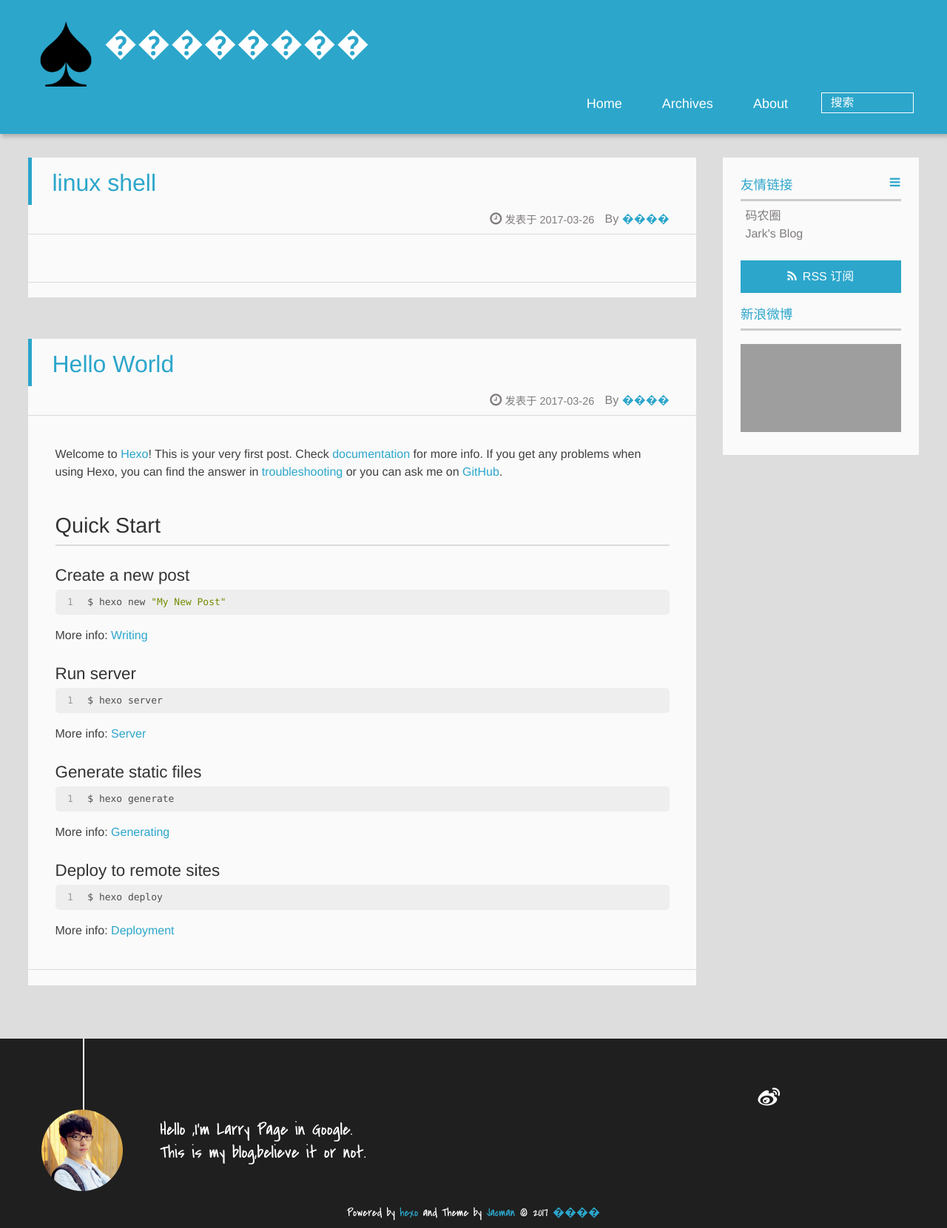
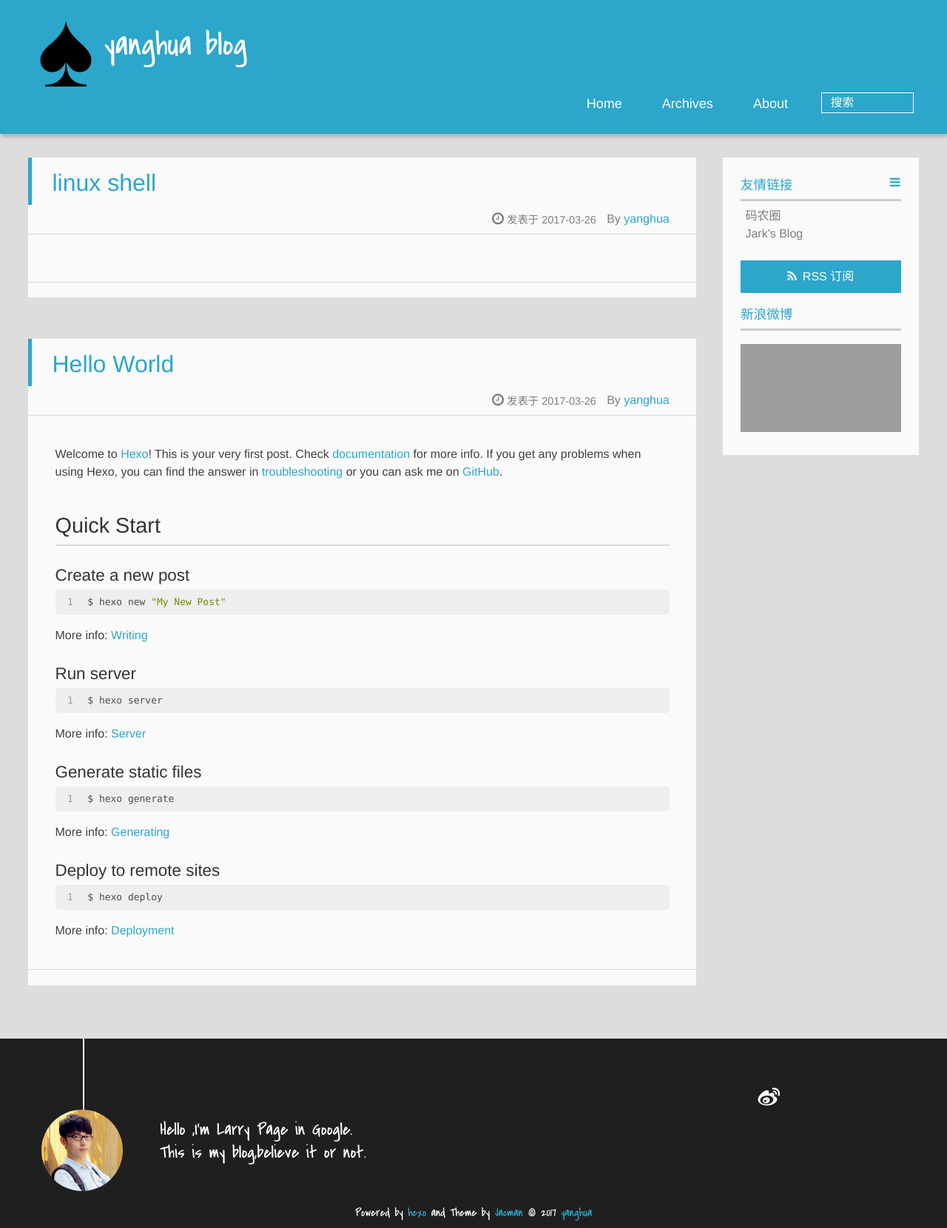
Before and after one commit to kankankankan/kankankankan.github.io, a plain HTML site: page index.html in a window 1280 px wide. Shown: the whole page at 74% size. Drawn offline with Linux system fonts and the light colour scheme; grey boxes are pictures that could not be loaded; a script that the page names is missing.

Commit message:
Site updated: 2017-03-27 09:59:07

```diff
--- a/index.html
+++ b/index.html
@@ -4,22 +4,22 @@
 <head>
   <meta charset="UTF-8">
 
-    <title>��������</title>
+    <title>yanghua blog</title>
     <meta name="viewport" content="width=device-width, initial-scale=1,user-scalable=no">
 
-    <meta name="author" content="����">
+    <meta name="author" content="yanghua">
 
 
 
     <meta property="og:type" content="website">
-<meta property="og:title" content="��������">
+<meta property="og:title" content="yanghua blog">
 <meta property="og:url" content="http://yoursite.com/index.html">
-<meta property="og:site_name" content="��������">
+<meta property="og:site_name" content="yanghua blog">
 <meta name="twitter:card" content="summary">
-<meta name="twitter:title" content="��������">
+<meta name="twitter:title" content="yanghua blog">
 
 
-    <link rel="alternative" href="/atom.xml" title="��������" type="application/atom+xml">
+    <link rel="alternative" href="/atom.xml" title="yanghua blog" type="application/atom+xml">
 
 
     <link rel="icon" href="/img/favicon.ico">
@@ -37,11 +37,11 @@
 <div>
 
 			<div id="imglogo">
-				<a href="/"><img src="/img/logo.png" alt="��������" title="��������"/></a>
+				<a href="/"><img src="/img/logo.png" alt="yanghua blog" title="yanghua blog"/></a>
 			</div>
 
 			<div id="textlogo">
-				<h1 class="site-name"><a href="/" title="��������">��������</a></h1>
+				<h1 class="site-name"><a href="/" title="yanghua blog">yanghua blog</a></h1>
 				<h2 class="blog-motto"></h2>
 			</div>
 			<div class="navbar"><a class="navbutton navmobile" href="#" title="菜单">
@@ -82,7 +82,7 @@
   </h1>
   <p class="article-author">By
 
-		<a href="/about" title="����" target="_blank" itemprop="author">����</a>
+		<a href="/about" title="yanghua" target="_blank" itemprop="author">yanghua</a>
 
   <p class="article-time">
     <time datetime="2017-03-26T11:48:39.000Z" itemprop="datePublished"> 发表于 2017-03-26</time>
@@ -131,7 +131,7 @@
   </h1>
   <p class="article-author">By
 
-		<a href="/about" title="����" target="_blank" itemprop="author">����</a>
+		<a href="/about" title="yanghua" target="_blank" itemprop="author">yanghua</a>
 
   <p class="article-time">
     <time datetime="2017-03-26T06:02:45.336Z" itemprop="datePublished"> 发表于 2017-03-26</time>
@@ -262,7 +262,7 @@
 		<p class="copyright">
 		Powered by <a href="http://hexo.io" target="_blank" title="hexo">hexo</a> and Theme by <a href="https://github.com/wuchong/jacman" target="_blank" title="Jacman">Jacman</a> © 2017
 
-		<a href="/about" target="_blank" title="����">����</a>
+		<a href="/about" target="_blank" title="yanghua">yanghua</a>
 
 
 		</p>
```
Also changed, not shown: 2017/03/26/hello-world/index.html (+9 -9 lines), 2017/03/26/linux-shell/index.html (+9 -9 lines), archives/2017/03/index.html (+9 -9 lines), archives/2017/index.html (+9 -9 lines), archives/index.html (+9 -9 lines).
